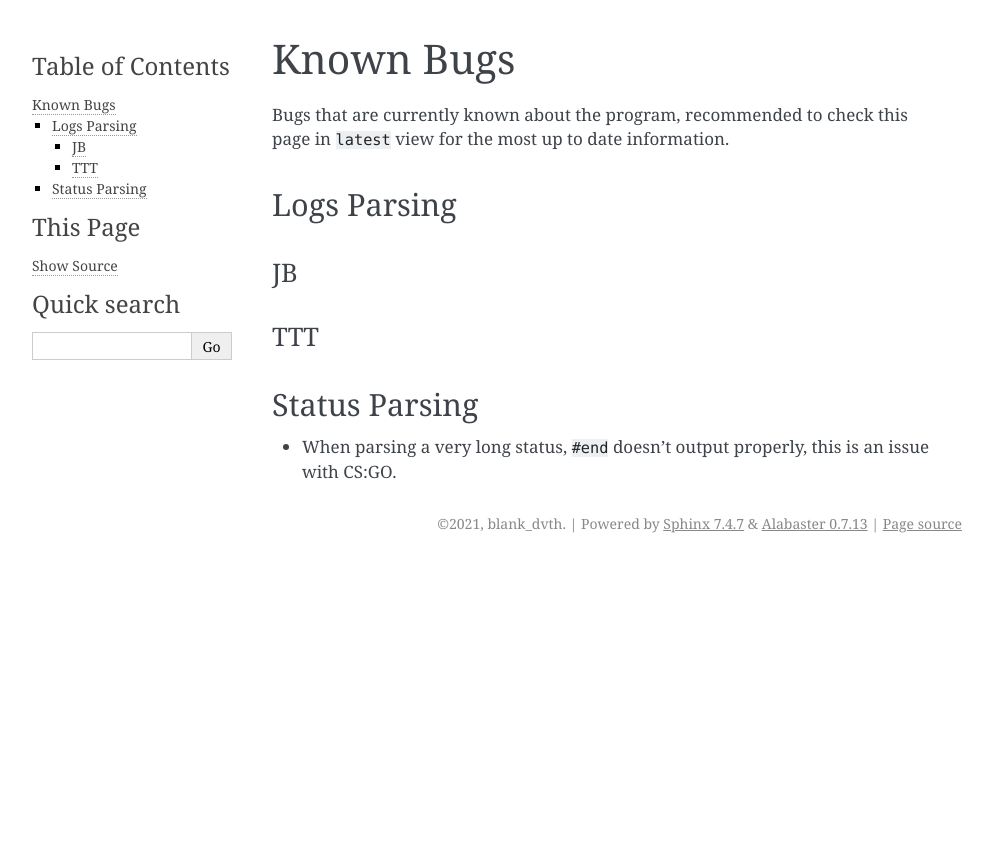
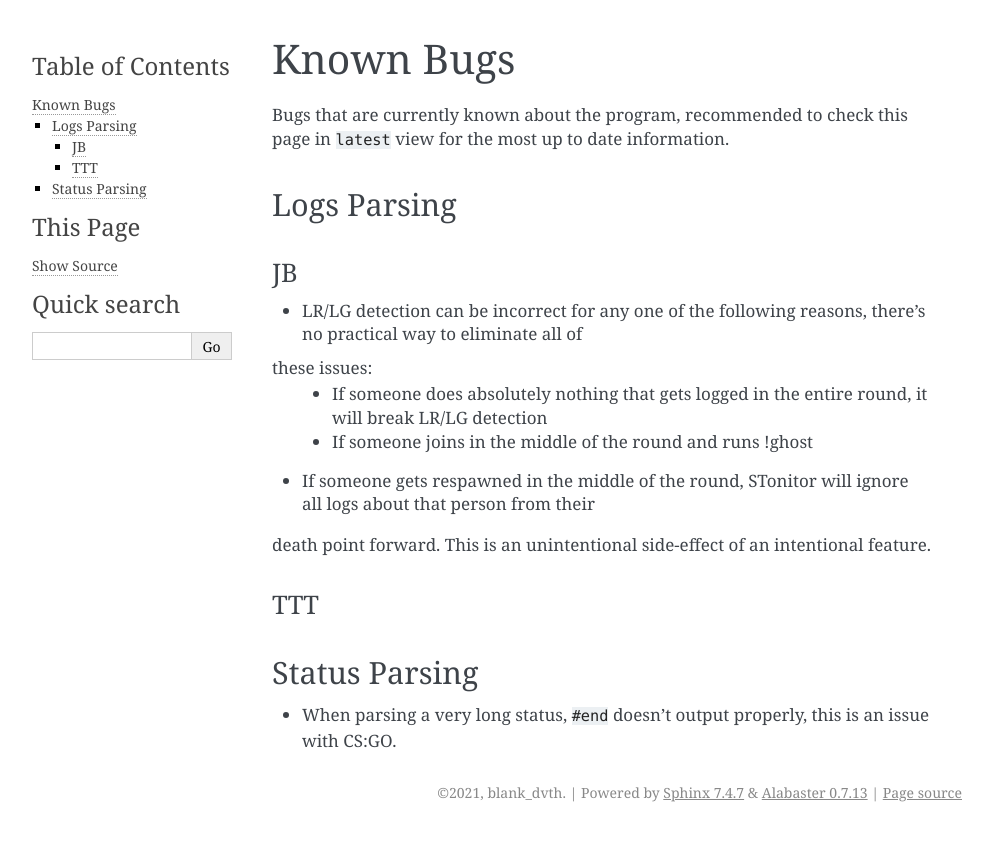
Before and after one commit to BLANK-TH/TSonitor, a Sphinx documentation site: the page built from docs/source/bugs.rst, in a window 1280 px wide. Shown: the top 841 px of the page, without its empty margins (148-1141 px from the left). Built offline with Sphinx 7.4.7, drawn with Linux system fonts in a browser that asks for light colours.

Commit message:
add various known bugs

```diff
--- a/docs/source/bugs.rst
+++ b/docs/source/bugs.rst
@@ -7,6 +7,12 @@ Logs Parsing
 -------------
 JB
 ^^^
+* LR/LG detection can be incorrect for any one of the following reasons, there's no practical way to eliminate all of
+these issues:
+    * If someone does absolutely nothing that gets logged in the entire round, it will break LR/LG detection
+    * If someone joins in the middle of the round and runs !ghost
+* If someone gets respawned in the middle of the round, STonitor will ignore all logs about that person from their
+death point forward. This is an unintentional side-effect of an intentional feature.
 
 TTT
 ^^^^
--- a/docs/source/changelog.rst
+++ b/docs/source/changelog.rst
@@ -10,6 +10,7 @@ and this project adheres to `Semantic Versioning <https://semver.org/spec/v2.0.0
 Added
 ^^^^^
 * jb_undertale pictionary draw button to default ignore
+* Various entries regarding JB logging in the known bugs documentation page
 
 Fixed
 ^^^^^
```
